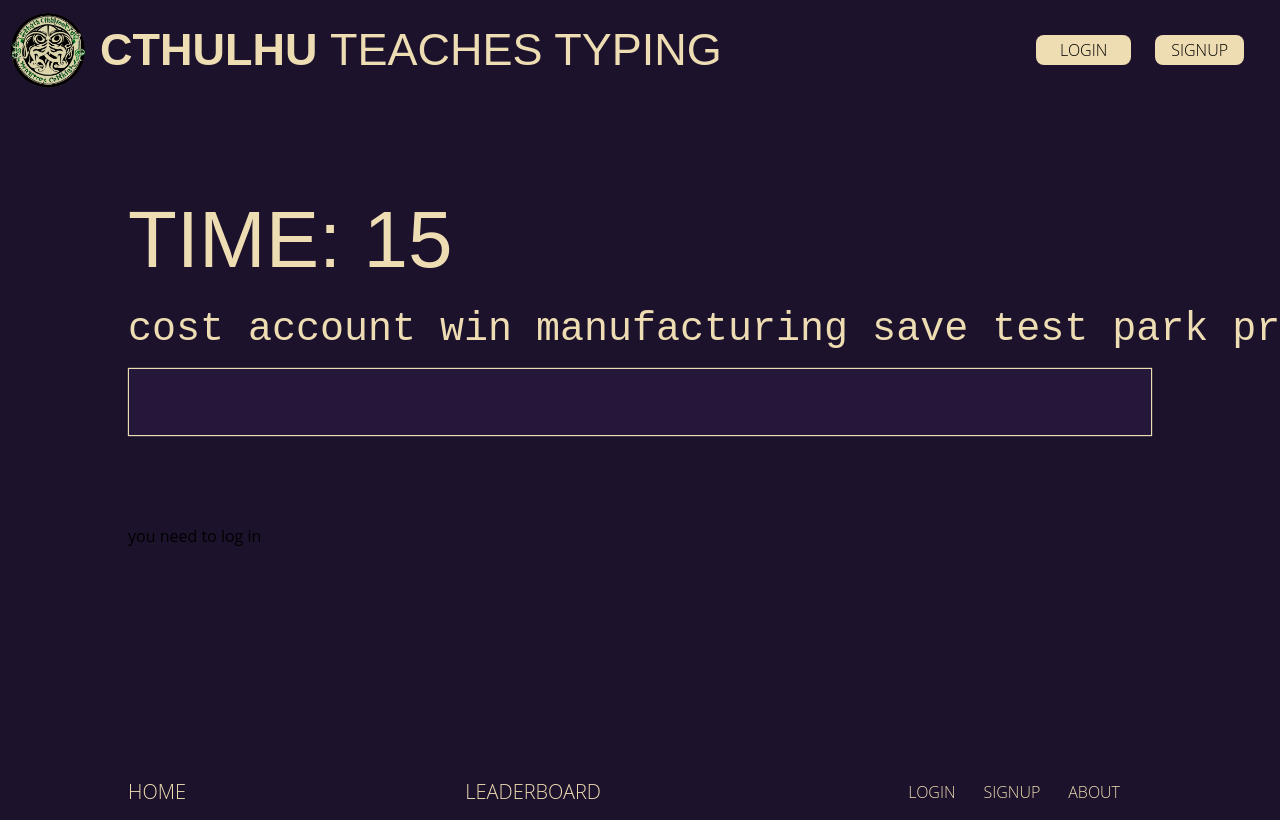
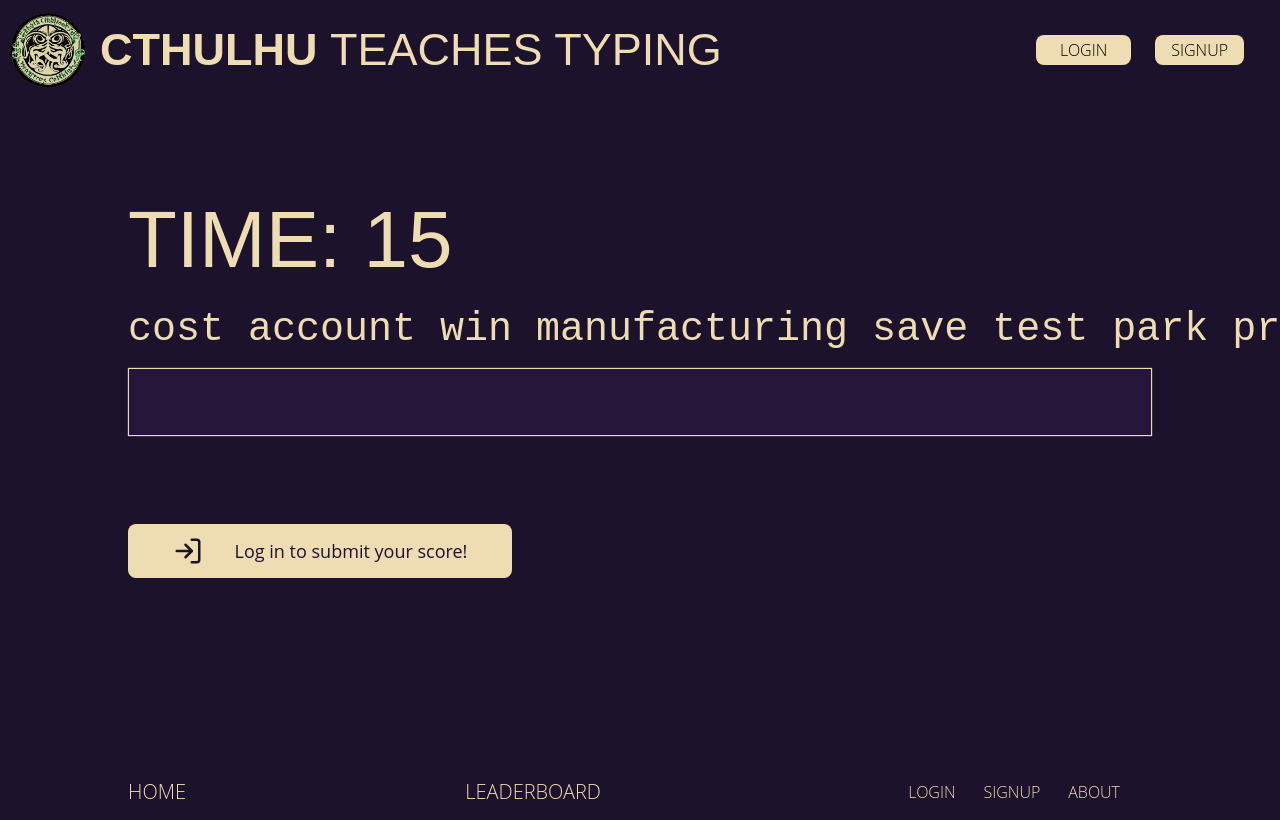
Before and after one commit to maxwellsquared/cthulhu-teaches-typing, a React (Create React App) app: page / in a window 1280 px wide. Shown: the top 820 px of the page. Built offline with nearby package versions, Linux system fonts and the light colour scheme.

Commit message:
Login message created

```diff
--- a/src/App.js
+++ b/src/App.js
@@ -34,7 +34,6 @@ export default function App() {
 
         <LayoutWrapper>
           <Routes>
-            {/* reacts to changes to the URL */}
             <Route path="/" element={<Home />} />
             <Route path="/about" element={<About />} />
             <Route path="/login" element={<Login />} />
--- /dev/null
+++ b/src/components/LoginMessage.jsx
@@ -0,0 +1,18 @@
+import { FiLogIn } from 'react-icons/fi';
+import { Link } from 'react-router-dom';
+
+const LoginMessage = () => {
+  return (
+    <Link
+      to="/login"
+      className="flex max-w-sm items-center justify-center gap-8 rounded-lg bg-pale-gold px-4 py-3 text-lg text-cosmic-purple
+			hover:bg-candle"
+      role="alert"
+    >
+      <FiLogIn size={30} />
+      <p>Log in to submit your score!</p>
+    </Link>
+  );
+};
+
+export default LoginMessage;
--- a/src/components/ResultsModal.jsx
+++ b/src/components/ResultsModal.jsx
@@ -28,7 +28,7 @@ export default function ResultsModal(props) {
   };
 
   return (
-    <div>
+    <>
       <Modal
         isOpen={modalIsOpen}
         className="Modal"
@@ -47,6 +47,6 @@ export default function ResultsModal(props) {
           {user ? <div>SCORE SUBMITTED ✅</div> : <div />}
         </div>
       </Modal>
-    </div>
+    </>
   );
 }
--- a/src/components/TypingField.jsx
+++ b/src/components/TypingField.jsx
@@ -4,6 +4,7 @@ import ResultsModal from './ResultsModal';
 import { UserContext } from '../helpers/context';
 import KeyboardDropdown from './KeyboardDropdown';
 import SubmittedWords from './SubmittedWords';
+import LoginToast from './LoginMessage';
 
 export default function TypingField() {
   const { user, userKeyboards } = useContext(UserContext);
@@ -199,7 +200,7 @@ export default function TypingField() {
           autoFocus="autofocus"
         />
       </div>
-      {userKeyboards && user ? <KeyboardDropdown /> : 'you need to log in'}
+      {userKeyboards && user ? <KeyboardDropdown /> : <LoginToast />}
       {/* <div className="testing-info">
         <div className="font-mono">LAST KEY: '{lastKey}'</div>
         <div className="font-mono">TOTAL ENTRIES: {totalChars}</div>
--- a/src/routes/Home.jsx
+++ b/src/routes/Home.jsx
@@ -2,18 +2,7 @@ import TypingField from '../components/TypingField';
 
 // this should be the main page, displayed when URL is '/'
 const Home = () => {
-  return (
-    <>
-      {/* <div className="align my-10 flex flex-col items-center">
-        <div className="text-7xl font-extrabold tracking-wide text-pale-gold">CTHULHU</div>
-        <div className="flex gap-5">
-          <div className="text-4xl font-light tracking-widest text-pale-gold">TEACHES </div>
-          <div className="text-4xl font-light tracking-widest text-pale-gold">TYPING</div>
-        </div>
-      </div> */}
-      <TypingField />
-    </>
-  );
+  return <TypingField />;
 };
 
 export default Home;
--- a/tailwind.config.js
+++ b/tailwind.config.js
@@ -25,5 +25,4 @@ module.exports = {
       },
     },
   },
-  plugins: [],
 };
```
Also changed, not shown: 1 other file (tests, documents, lock files or other folders).
